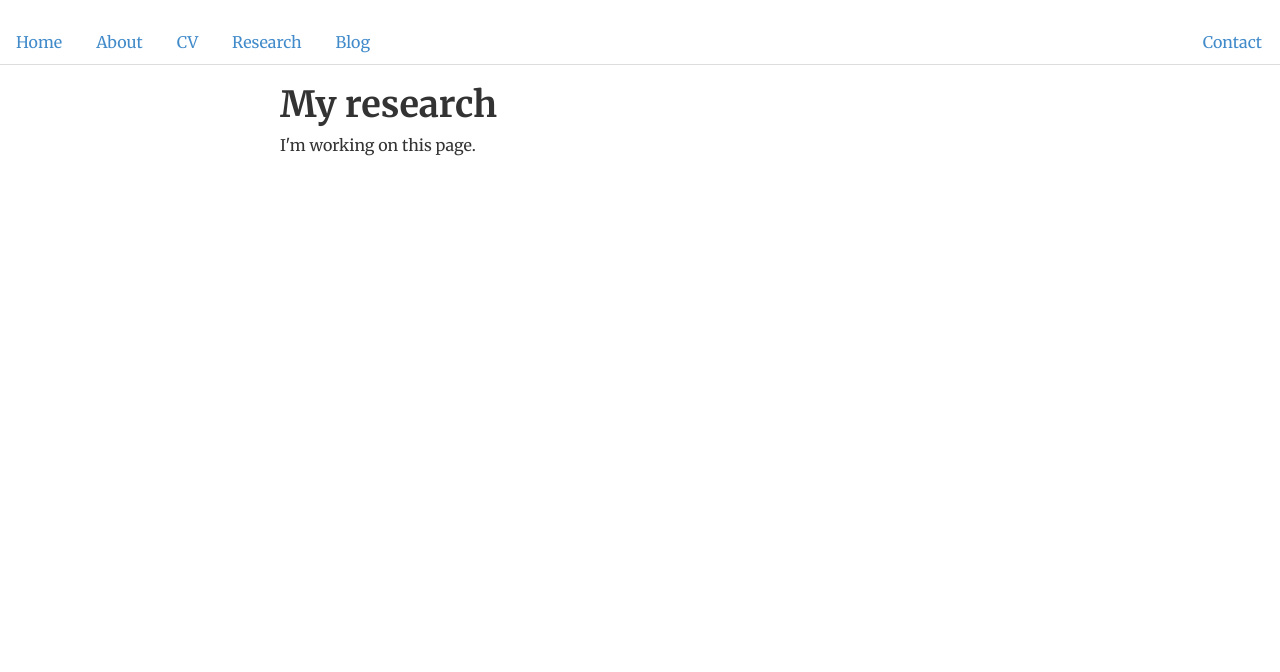
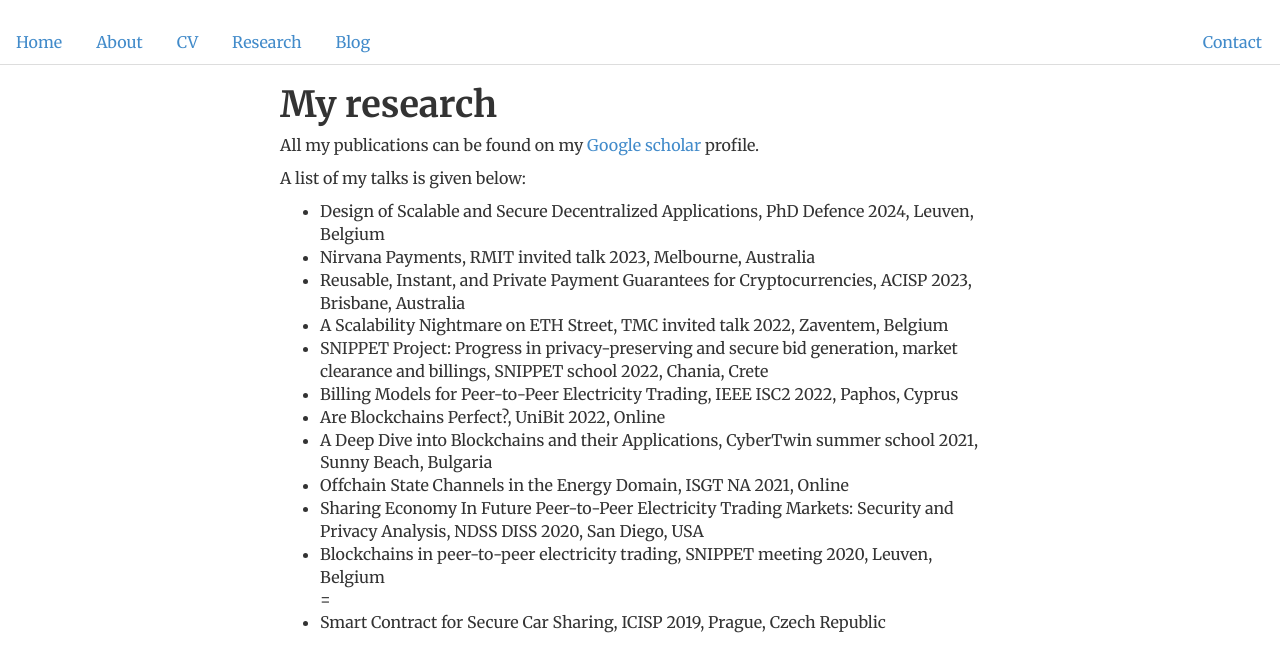
Before and after one commit to AkashMVerma/akashmadhusudan.github.io, a Jekyll site: the page built from research/index.html, in a window 1280 px wide. Shown: the top 672 px of the page. Built offline with Jekyll 4.4.1, drawn with Linux system fonts in a browser that asks for light colours; a style sheet for code colours, icons or effects is not loaded.

Commit message:
modified research tab

```diff
--- a/research/index.html
+++ b/research/index.html
@@ -4,5 +4,22 @@ title: About Me
 ---
 <div class="blurb">
 	<h1>My research</h1>
-  <p>I'm working on this page.</p>
+      <p>All my publications can be found on my <a href="https://scholar.google.co.uk/citations?user=WFIbpuAAAAAJ&hl=en">Google scholar</a> profile.</p>
+      <p>A list of my talks is given below:
+
+        <ul>
+          <li>Design of Scalable and Secure Decentralized Applications, PhD Defence 2024, Leuven, Belgium</li>
+          <li>Nirvana Payments, RMIT invited talk 2023, Melbourne, Australia</li>
+          <li>Reusable, Instant, and Private Payment Guarantees for Cryptocurrencies, ACISP 2023, Brisbane, Australia</li>
+          <li>A Scalability Nightmare on ETH Street, TMC invited talk 2022, Zaventem, Belgium</li>
+          <li>SNIPPET Project: Progress in privacy-preserving and secure bid generation, market clearance and billings, SNIPPET school 2022, Chania, Crete</li>
+          <li>Billing Models for Peer-to-Peer Electricity Trading, IEEE ISC2 2022, Paphos, Cyprus</li>
+          <li>Are Blockchains Perfect?, UniBit 2022, Online</li>
+          <li>A Deep Dive into Blockchains and their Applications, CyberTwin summer school 2021, Sunny Beach, Bulgaria</li>
+          <li>Offchain State Channels in the Energy Domain, ISGT NA 2021, Online</li>
+          <li>Sharing Economy In Future Peer-to-Peer Electricity Trading Markets: Security and Privacy Analysis, NDSS DISS 2020, San Diego, USA</li>
+          <li>Blockchains in peer-to-peer electricity trading, SNIPPET meeting 2020, Leuven, Belgium</li>=
+          <li>Smart Contract for Secure Car Sharing, ICISP 2019, Prague, Czech Republic</li>
+          </ul>
+      </p>
   </div><!-- /.blurb -->
```
